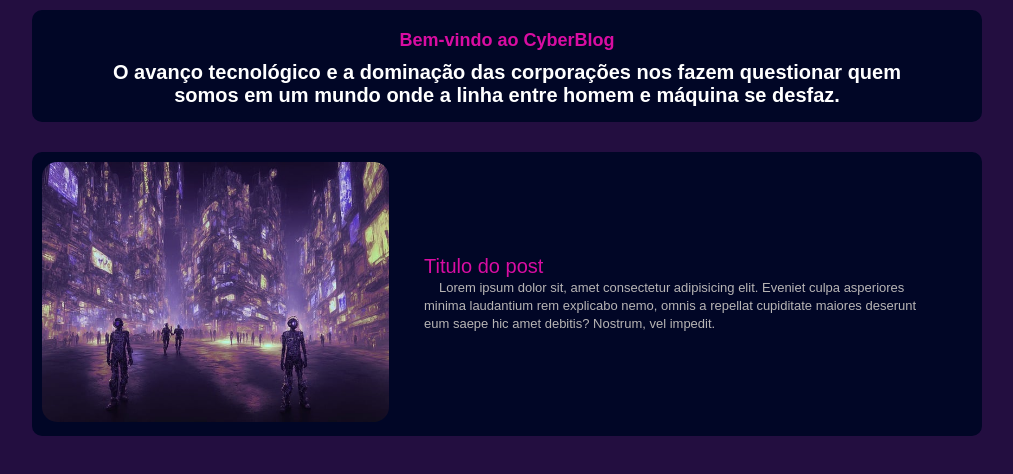
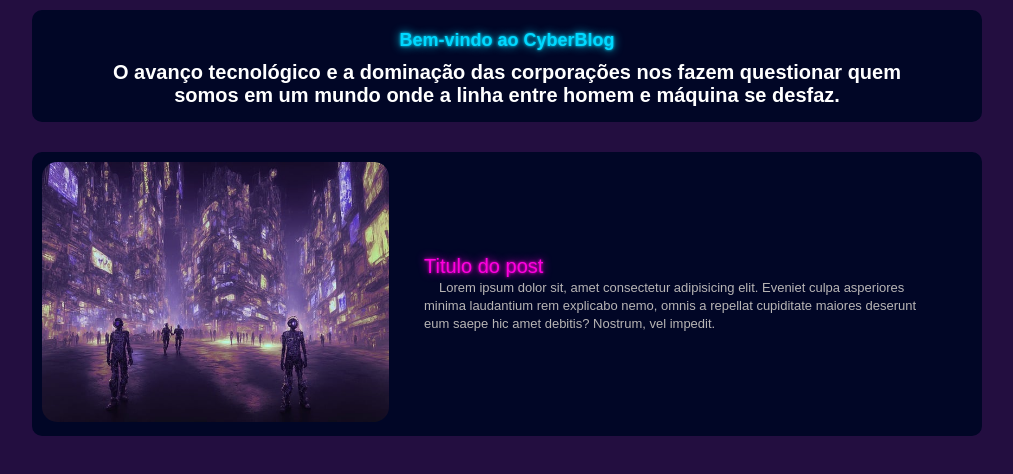
Before and after one commit to DavidWillian7/Cyber-Blog, an Angular app: page / in a window 1280 px wide. Shown: the top 474 px of the page, without its empty margins (133-1146 px from the left). Built offline with nearby package versions, Linux system fonts and the light colour scheme.

Commit message:
alterando favicon e criando efeito neon no title do componente welcome e big-card

```diff
--- a/src/app/components/big-card/big-card.component.css
+++ b/src/app/components/big-card/big-card.component.css
@@ -26,7 +26,8 @@
 }
 
 .title{
-    color: #D90DA2;
+    color: #ff00de;
+    text-shadow: 0 0 10px #ff00de, 0 0 3px;
     font-size: 16px;
     margin-bottom: 5px;
     text-decoration: none;
--- a/src/app/components/welcome/welcome.component.css
+++ b/src/app/components/welcome/welcome.component.css
@@ -10,7 +10,8 @@
 h1{
     font-size: 15px;
     padding: 10px;
-    color: #D90DA2;
+    color: #00d9ff;
+    text-shadow: 0 0 10px #00d9ff, 0 0 3px;
     background-color: #010626;
 }
 
```
Also changed, not shown: 1 other file (tests, documents, lock files or other folders).
